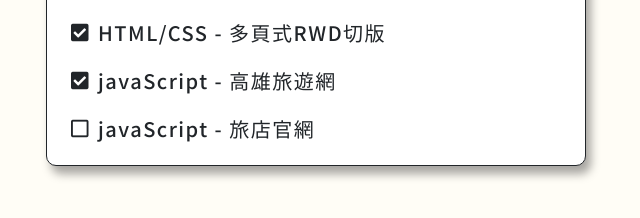
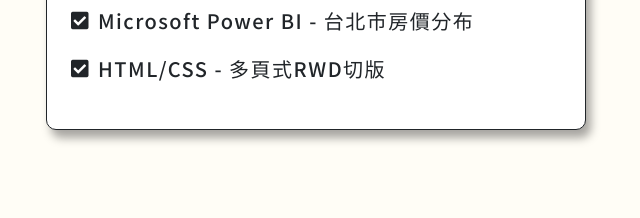
Before and after one commit to Yiren-Liou/AppWorks, a website: page index.html in a window 1280 px wide. Shown: the part 396-614 px from the top of the page, without its empty margins (324-964 px from the left). Drawn offline with Linux system fonts and the light colour scheme.

Commit message:
Update v.1.1
Update href of Power BI

```diff
--- a/index.html
+++ b/index.html
@@ -23,25 +23,13 @@
 							<li class="mb-4">
 								<h2 class="font-size-m d-flex align-items-center">
 									<i class="fas fa-check-square mr-2"></i>
-									<a class="subtitle" href="https://app.powerbi.com/reportEmbed?reportId=d56c0f21-0d73-47ee-9391-f00b275003f8&autoAuth=true&ctid=2f39fcf1-e769-49e0-9ba3-31bc910cb03b&config=eyJjbHVzdGVyVXJsIjoiaHR0cHM6Ly93YWJpLXNvdXRoLWVhc3QtYXNpYS1yZWRpcmVjdC5hbmFseXNpcy53aW5kb3dzLm5ldC8ifQ%3D%3D" target="_blank">Microsoft Power BI - 台北市房價分布</a>
+									<a class="subtitle" href="https://drive.google.com/file/d/1X9GgCg7SEXUcCtOv8B7AvKGUUqJV4qh4/view?usp=sharing" target="_blank">Microsoft Power BI - 台北市房價分布</a>
 								</h2>
 							</li>
 							<li class="mb-4">
 								<h2 class="font-size-m d-flex align-items-center">
 									<i class="fas fa-check-square mr-2"></i>
 									<a class="subtitle" href="https://yiren-liou.github.io/Week34_Glasses/" target="_blank">HTML/CSS - 多頁式RWD切版</a>
-								</h2>
-							</li>
-							<li class="mb-4">
-								<h2 class="font-size-m d-flex align-items-center">
-									<i class="fas fa-check-square mr-2"></i>
-									<a class="subtitle" href="https://yiren-liou.github.io/Week34_Glasses/" target="_blank">javaScript - 高雄旅遊網</a>
-								</h2>
-							</li>
-							<li>
-								<h2 class="font-size-m d-flex align-items-center">
-									<i class="far fa-square mr-2"></i>
-									<a class="subtitle" href="https://yiren-liou.github.io/Week34_Glasses/" target="_blank">javaScript - 旅店官網</a>
 								</h2>
 							</li>
 						</ul>
```
